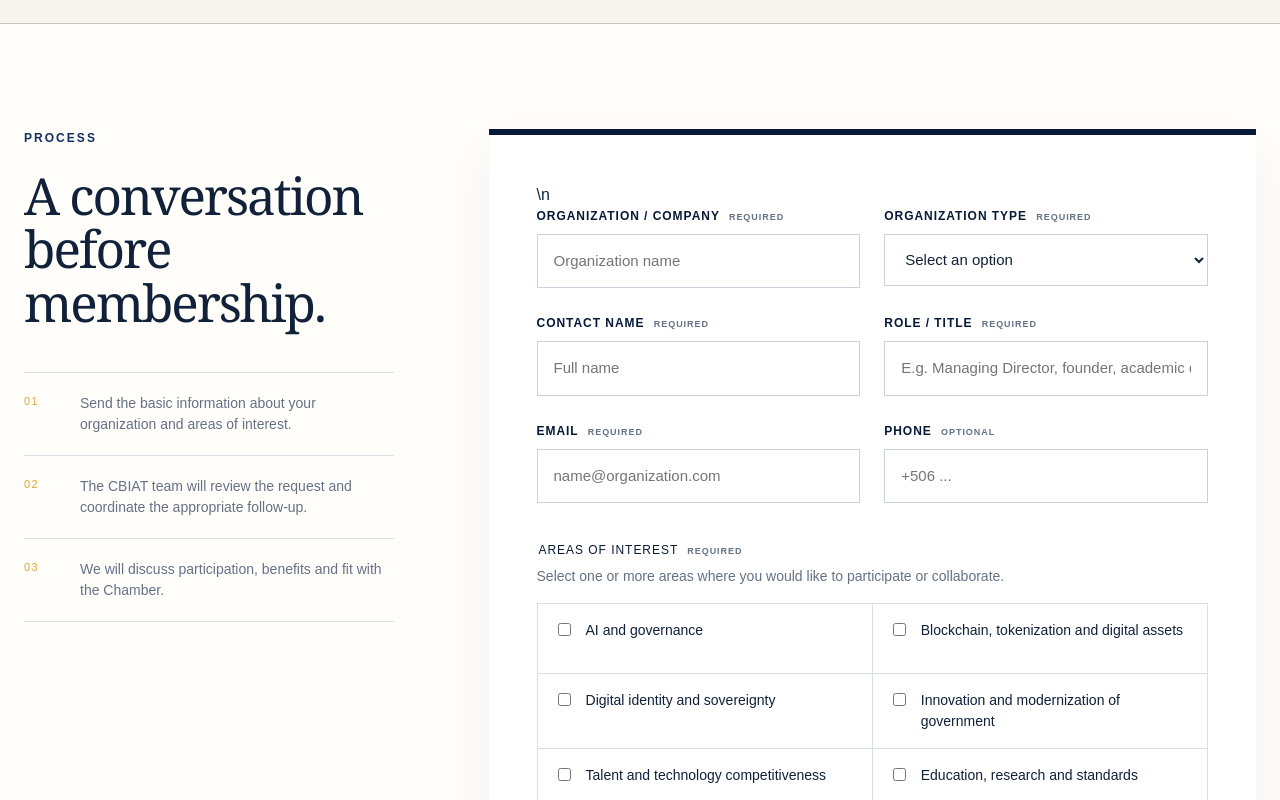
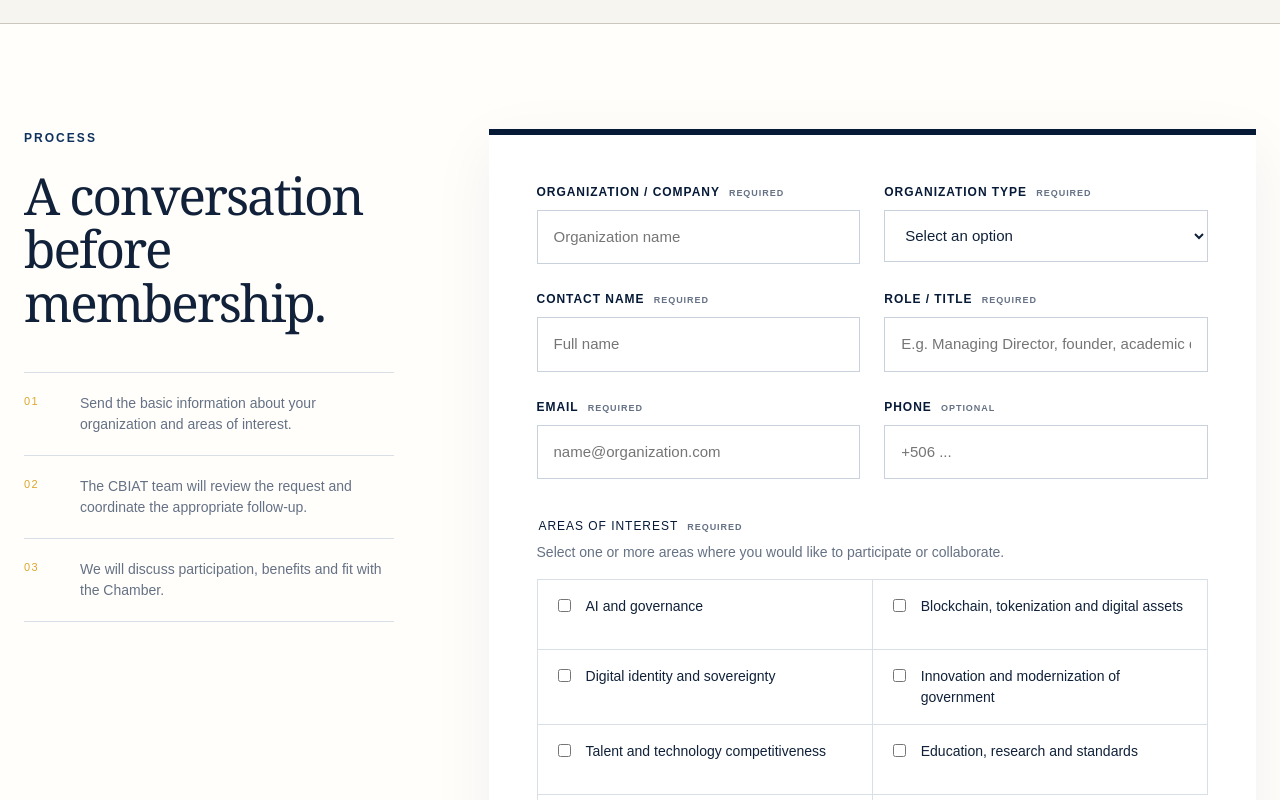
Before and after one commit to techrebelgit/cbiat-web, a Next.js app: page /en/afiliate in a window 1280 px wide. Shown: the part 620-1420 px from the top of the page. Built offline with nearby package versions, Linux system fonts and the light colour scheme.

Commit message:
feat: open membership form in modal

```diff
--- a/components/membership-application-form.tsx
+++ b/components/membership-application-form.tsx
@@ -5,7 +5,7 @@ import { submitMembershipApplication, type MembershipFormState } from "@/app/act
 
 type Option = { value: string; label: string };
 
-type ApplicationCopy = {
+export type ApplicationCopy = {
   form: {
     organization: string;
     organizationPlaceholder: string;
@@ -72,7 +72,8 @@ export function MembershipApplicationForm({ copy, locale }: { copy: ApplicationC
   };
 
   return (
-    <form action={formAction} className="application-form" noValidate>\n      <input type="hidden" name="locale" value={locale} />
+    <form action={formAction} className="application-form" noValidate>
+      <input type="hidden" name="locale" value={locale} />
       <div className="honeypot" aria-hidden="true">
         <label htmlFor="website">Website</label>
         <input id="website" name="website" type="text" tabIndex={-1} autoComplete="off" />
```
